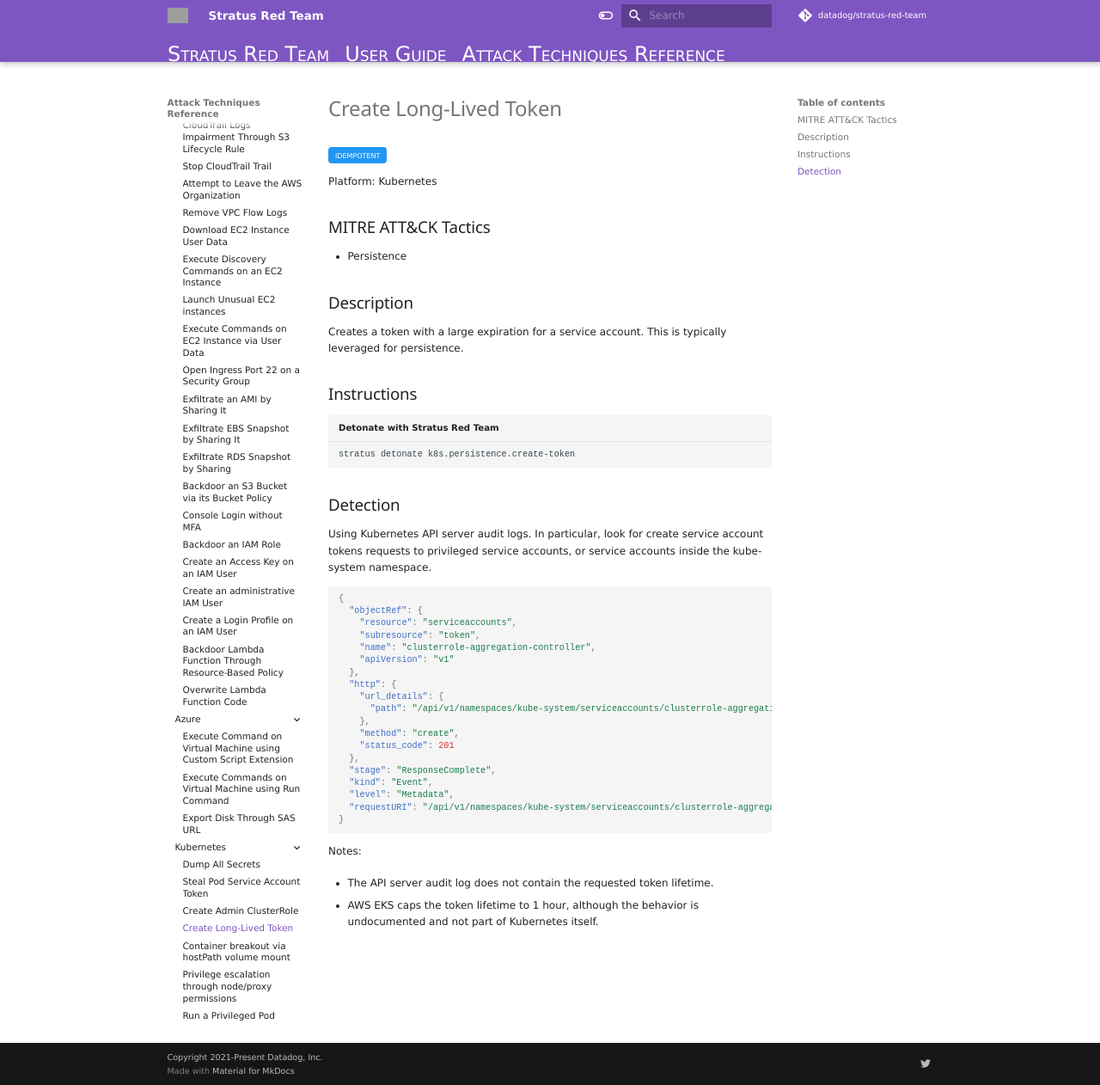
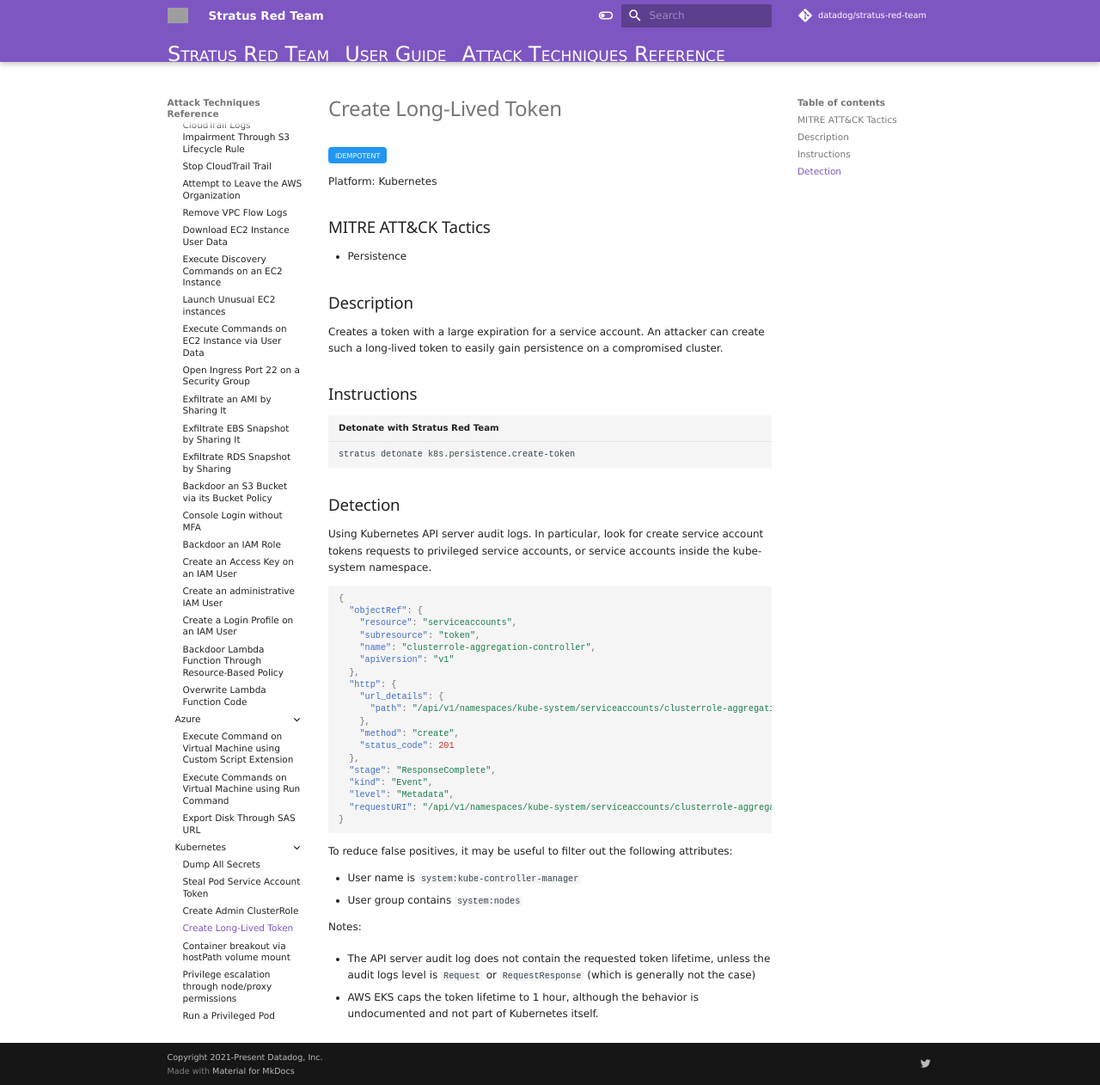
Before and after one commit to DataDog/stratus-red-team, an MkDocs documentation site: the page built from docs/attack-techniques/kubernetes/k8s.persistence.create-token.md, in a window 1280 px wide and 1262 px high. Shown: the whole window at 86% size. Built offline with MkDocs 1.6.1 and Material for MkDocs 9.7.7, drawn with Linux system fonts in a browser that asks for light colours; nearby versions of some CDN libraries; library files that are not in the unit come from our copies; comment, search, counter and statistics services are not loaded; grey boxes are pictures that could not be loaded.

Commit message:
k8s-create-token: Enhance docs

````diff
--- a/docs/attack-techniques/kubernetes/k8s.persistence.create-token.md
+++ b/docs/attack-techniques/kubernetes/k8s.persistence.create-token.md
@@ -17,7 +17,8 @@
 ## Description
 
 
-Creates a token with a large expiration for a service account. This is typically leveraged for persistence.
+Creates a token with a large expiration for a service account. An attacker can create such a long-lived token to easily gain
+persistence on a compromised cluster.
 
 
 ## Instructions
@@ -53,8 +54,13 @@
 }
 ```
 
+To reduce false positives, it may be useful to filter out the following attributes:
+
+* User name is <code>system:kube-controller-manager</code>
+* User group contains <code>system:nodes</code>
+
 Notes:
 
-* The API server audit log does not contain the requested token lifetime.
+* The API server audit log does not contain the requested token lifetime, unless the audit logs level is <code>Request</code> or <code>RequestResponse</code> (which is generally not the case)
 
 * AWS EKS caps the token lifetime to 1 hour, although the behavior is undocumented and not part of Kubernetes itself.
````
Also changed, not shown: 1 other file.
